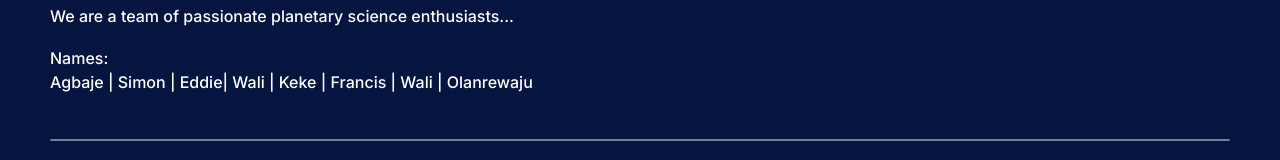
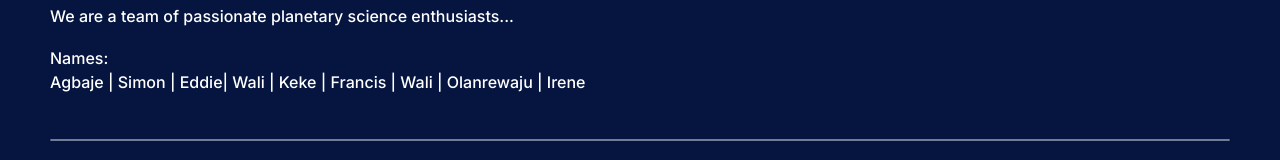
Before and after one commit to simonigba/CAPSTONE-PROJECT-14, a React (Vite) app: page / in a window 1280 px wide. Shown: the part 2984-3144 px from the top of the page. Built offline with nearby package versions, Linux system fonts and the light colour scheme; no server answers.

Commit message:
irene was added to the footer

```diff
--- a/src/Features/Footer/Footer.jsx
+++ b/src/Features/Footer/Footer.jsx
@@ -8,7 +8,7 @@ function Footer() {
                   <p>We are a team of passionate planetary science enthusiasts...</p>
                   <p>Names:
                   <ul>
-                    <li>Agbaje | Simon | Eddie| Wali | Keke | Francis | Wali | Olanrewaju</li>
+                    <li>Agbaje | Simon | Eddie| Wali | Keke | Francis | Wali | Olanrewaju | Irene</li>
                   </ul>
                   </p>
             </div>
```
